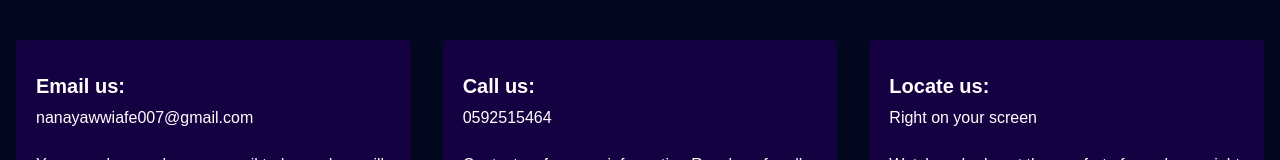
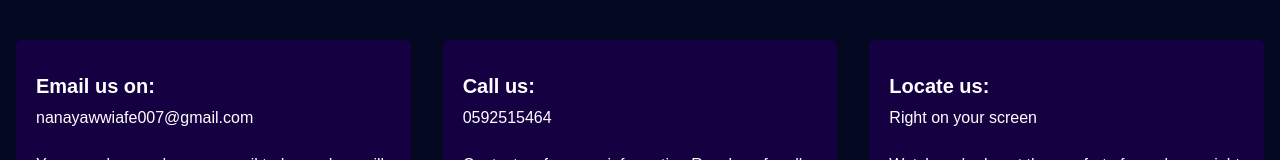
Before and after one commit to MichaelOwusu007/thetrailerhome, a React (Create React App) app: page /contact in a window 1280 px wide. Shown: the part 340-500 px from the top of the page. Built offline with nearby package versions, Linux system fonts and the light colour scheme.

Commit message:
thetrailerhome

```diff
--- a/src/Pages/contact.jsx
+++ b/src/Pages/contact.jsx
@@ -12,7 +12,7 @@ function contact() {
 
        <div className="contact-form grid  gap-6 lg:my-20 my-10 lg:grid-cols-3 xl:gap-8 leading-8 px-4 text-[16px] ">
            <div className="Email us">
-              <h2 className='font-bold text-[20px] '>Email us:</h2>
+              <h2 className='font-bold text-[20px] '>Email us on:</h2>
               <h3>nanayawwiafe007@gmail.com</h3>
               <p>You can also send us an e-mail today and we will surely get you sorted out.</p>
         </div>
```
